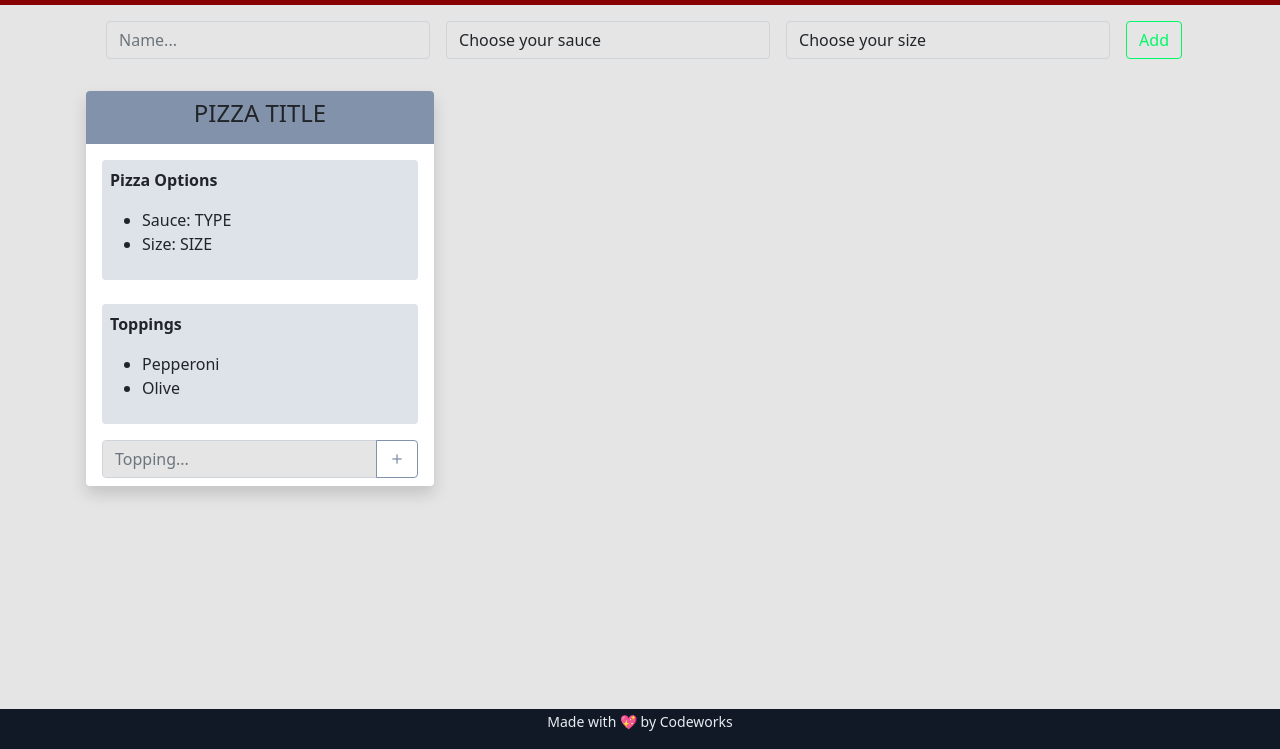
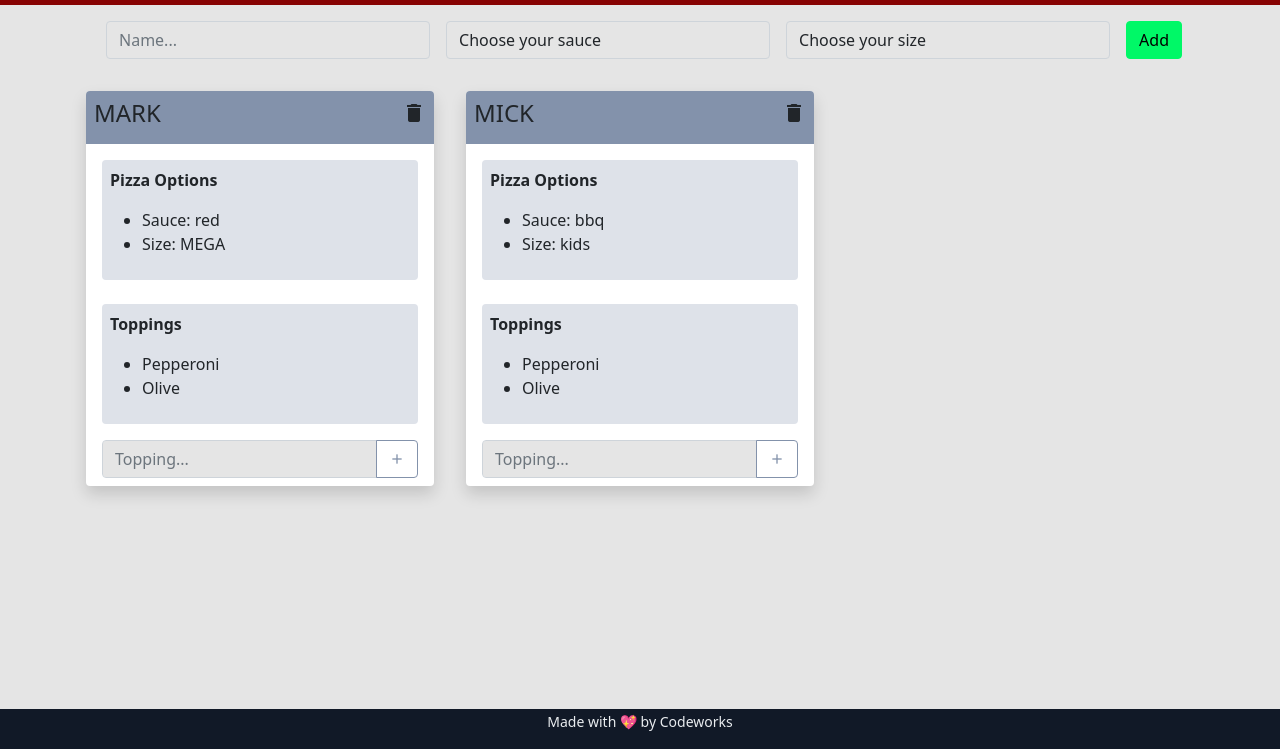
Before and after one commit to CodeWorks-FullStack/late-winter21-PapaMarks, a website with bundled scripts: page index.html in a window 1280 px wide. Shown: the part 51-800 px from the top of the page. Built offline with nearby package versions, Linux system fonts and the light colour scheme; a script that the page names is missing.

Commit message:
Pizzas Cycle Done

```diff
--- a/app/AppState.js
+++ b/app/AppState.js
@@ -1,9 +1,14 @@
+import { Pizza } from "./Models/Pizza.js"
 import { EventEmitter } from "./Utils/EventEmitter.js"
 import { isValidProp } from "./Utils/isValidProp.js"
 
+const fakeData = new Pizza({ name: "mark", sauce: "red", size: "MEGA" })
+const fakeData2 = new Pizza({ name: "mick", sauce: "bbq", size: "kids" })
+
 class AppState extends EventEmitter {
   /** @type {import('./Models/Pizza').Pizza[]} */
-  pizzas = []
+  pizzas = [fakeData, fakeData2]
+
   /** @type {import('./Models/Topping').Topping[]} */
   toppings = []
 
--- a/app/Controllers/PizzasController.js
+++ b/app/Controllers/PizzasController.js
@@ -1 +1,34 @@
-export class PizzasController { }
+import { ProxyState } from "../AppState.js"
+import { pizzasService } from "../Services/PizzasService.js"
+
+function _drawPizza() {
+  let template = ''
+  const pizzas = ProxyState.pizzas
+  pizzas.forEach(p => template += p.Template)
+  document.getElementById('pizzas').innerHTML = template
+}
+
+export class PizzasController {
+  constructor() {
+    ProxyState.on('pizzas', _drawPizza)
+    // draws the fake data
+    _drawPizza()
+  }
+
+  createPizza() {
+    // Prevent page reload
+    window.event.preventDefault()
+    const form = window.event.target
+
+    const rawPizza = {
+      name: form.name.value,
+      sauce: form.sauce.value,
+      size: form.size.value
+    }
+    pizzasService.createPizza(rawPizza)
+  }
+
+  deletePizza(id) {
+    pizzasService.deletePizza(id)
+  }
+}
--- a/app/Models/Pizza.js
+++ b/app/Models/Pizza.js
@@ -1 +1,53 @@
-export class Pizza { }
+import { generateId } from "../Utils/generateId.js"
+
+export class Pizza {
+  constructor(data) {
+    this.id = generateId()
+    this.name = data.name
+    this.sauce = data.sauce
+    this.size = data.size
+  }
+
+
+  get Template() {
+    return /* html */`
+    <div class="col-md-4 p-3">
+    <div class="rounded shadow bg-white">
+      <div class="rounded-top bg-secondary text-center p-2">
+        <h4 class="d-flex justify-content-between">
+        ${this.name.toUpperCase()}
+        <i class="mdi mdi-delete selectable" title="delete pizza" onclick="app.pizzasController.deletePizza('${this.id}')" ></i>
+        </h4>
+      </div>
+      <div class="p-3">
+        <div class="bg-secondary lighten-30 p-2 rounded">
+          <p><b>Pizza Options</b></p>
+          <ul>
+            <li>Sauce: ${this.sauce}</li>
+            <li>Size: ${this.size}</li>
+          </ul>
+        </div>
+        <div class="bg-secondary lighten-30 mt-4 p-2 rounded">
+          <p><b>Toppings</b></p>
+          <ul>
+            <li>Pepperoni </li>
+            <li>Olive</li>
+          </ul>
+        </div>
+      </div>
+      <!-- TOPPING FORM  -->
+      <!-- TODO make onsubmit -->
+      <form class="px-3 pb-2">
+        <div class="input-group">
+          <input type="text" class="form-control" placeholder="Topping..." aria-label="topping"
+            aria-describedby="topping">
+          <button class="btn btn-outline-secondary" type="button" id="button-addon2"><i
+              class="mdi mdi-plus"></i></button>
+        </div>
+      </form>
+    </div>
+  </div>
+
+    `
+  }
+}
--- a/app/Services/PizzasService.js
+++ b/app/Services/PizzasService.js
@@ -1,4 +1,14 @@
+import { ProxyState } from "../AppState.js"
+import { Pizza } from "../Models/Pizza.js"
+
 class PizzasService {
+  deletePizza(id) {
+    ProxyState.pizzas = ProxyState.pizzas.filter(p => p.id != id)
+  }
+  createPizza(rawPizza) {
+    const pizza = new Pizza(rawPizza)
+    ProxyState.pizzas = [...ProxyState.pizzas, pizza]
+  }
 
 }
 
--- a/index.html
+++ b/index.html
@@ -27,8 +27,7 @@
       <div class="row">
         <div class="col-12">
           <!-- SECTION PIZZA FORM -->
-          <!-- TODO onsubmit..... -->
-          <form>
+          <form onsubmit="app.pizzasController.createPizza()">
             <div class="m-3">
               <div class="d-flex align-items-end">
                 <input type="text" name="name" id="name" class="form-control mx-2" placeholder="Name...">
@@ -44,7 +43,7 @@
                   <option>Medium</option>
                   <option>Kid</option>
                 </select>
-                <button class="btn btn-outline-success ms-2">Add</button>
+                <button class="btn btn-success ms-2">Add</button>
               </div>
             </div>
           </form>
@@ -56,7 +55,7 @@
         <div class="col-md-4 p-3">
           <div class="rounded shadow bg-white">
             <div class="rounded-top bg-secondary text-center p-2">
-              <h4>PIZZA TITLE</h4>
+              <h4>PIZZA TITLE </h4>
             </div>
             <div class="p-3">
               <div class="bg-secondary lighten-30 p-2 rounded">
```
